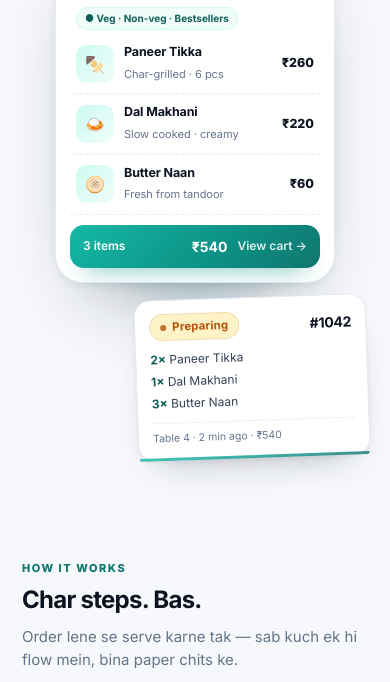
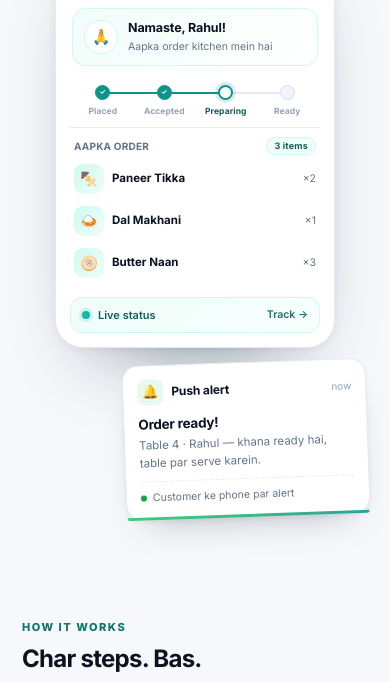
Before and after one commit to srbrandnews-cpu/qrush, a website: page public/index.html in a window 390 px wide. Shown: the part 780-1462 px from the top of the page. Drawn offline with Linux system fonts and the light colour scheme.

Commit message:
Landing: replace priced menu mock with live order status + push alert
No prices in the hero mock so visitors never mistake sample rates for real menu prices. Phone now shows a welcome greeting, live order timeline, items with quantities only, and a floating order-ready push alert.

```diff
--- a/public/index.html
+++ b/public/index.html
@@ -66,41 +66,99 @@
     .phone-top img { width: 34px; height: 34px; border-radius: 10px; }
     .phone-top b { display: block; font-size: 13.5px; letter-spacing: -.02em; }
     .phone-top span { display: block; font-size: 11px; color: var(--muted); }
-    .ph-chip {
-      display: inline-flex; align-items: center; gap: 5px; font-size: 10px; font-weight: 700;
-      color: var(--primary-700); background: var(--primary-50); border: 1px solid var(--primary-100);
-      border-radius: 999px; padding: 3px 8px; margin: 10px 6px 4px;
+    .ph-hello {
+      display: flex; align-items: center; gap: 10px; margin: 11px 2px 4px; padding: 10px 11px;
+      border-radius: 13px; border: 1px solid var(--primary-100);
+      background: linear-gradient(135deg, #f0fdfa, #ffffff);
     }
-    .ph-item { display: flex; align-items: center; gap: 10px; padding: 9px 6px; border-bottom: 1px dashed var(--line); }
-    .ph-item:last-of-type { border-bottom: none; }
-    .ph-thumb { width: 38px; height: 38px; border-radius: 10px; background: linear-gradient(135deg, #ccfbf1, #f0fdfa); display: grid; place-items: center; font-size: 16px; flex: none; }
-    .ph-item b { font-size: 12.5px; display: block; letter-spacing: -.01em; }
-    .ph-item span { font-size: 11px; color: var(--muted); }
-    .ph-item .price { margin-left: auto; font-weight: 800; font-size: 12.5px; }
-    .phone-cart {
-      margin-top: 10px; background: var(--brand-grad); color: #fff; border-radius: 14px; padding: 11px 13px;
-      display: flex; align-items: center; gap: 10px; font-size: 12px; font-weight: 600;
-      box-shadow: 0 14px 24px -16px rgba(13, 148, 136, .9);
+    .ph-hello .e {
+      width: 34px; height: 34px; border-radius: 50%; display: grid; place-items: center;
+      background: #fff; border: 1px solid var(--primary-100); font-size: 15px; flex: none;
     }
-    .phone-cart b { margin-left: auto; font-size: 14px; }
-    .ticket {
-      position: relative; width: 232px; align-self: flex-end; margin-right: 4px; background: #fff;
+    .ph-hello b { display: block; font-size: 12.5px; letter-spacing: -.01em; }
+    .ph-hello span { display: block; font-size: 10.5px; color: var(--muted); margin-top: 1px; }
+
+    /* Live order timeline (no prices anywhere) */
+    .ph-track { display: flex; padding: 15px 2px 6px; }
+    .ph-step {
+      flex: 1; text-align: center; position: relative; font-size: 8.5px; font-weight: 700;
+      color: var(--muted-2); letter-spacing: .01em;
+    }
+    .ph-step i {
+      width: 15px; height: 15px; margin: 0 auto 5px; border-radius: 50%; display: grid; place-items: center;
+      background: #f1f5f9; border: 1px solid var(--line-strong); color: #fff; font-size: 7px;
+      font-style: normal; position: relative; z-index: 1;
+    }
+    .ph-step::before {
+      content: ''; position: absolute; top: 7px; left: -50%; width: 100%; height: 2px; background: var(--line);
+    }
+    .ph-step:first-child::before { display: none; }
+    .ph-step.done i { background: var(--primary); border-color: var(--primary); }
+    .ph-step.done::before { background: var(--primary); }
+    .ph-step.now { color: var(--primary-700); }
+    .ph-step.now i {
+      background: #fff; border: 2px solid var(--primary);
+      animation: stepPulse 1.7s infinite;
+    }
+    .ph-step.now::before { background: var(--primary); }
+    @keyframes stepPulse {
+      0%, 100% { box-shadow: 0 0 0 3px rgba(13, 148, 136, .16); }
+      50% { box-shadow: 0 0 0 6px rgba(13, 148, 136, .04); }
+    }
+
+    .ph-orders { border-top: 1px solid var(--line); margin-top: 4px; padding: 2px 2px 4px; }
+    .ph-orders .ph-h {
+      display: flex; align-items: center; justify-content: space-between; padding: 7px 2px 3px;
+      font-size: 10px; font-weight: 700; color: var(--muted); letter-spacing: .02em;
+    }
+    .ph-orders .ph-h .tag {
+      background: var(--primary-50); color: var(--primary-700); border: 1px solid var(--primary-100);
+      padding: 1px 7px; border-radius: 999px; font-size: 9px;
+    }
+    .ph-row { display: flex; align-items: center; gap: 8px; padding: 6px 2px; font-size: 11.5px; }
+    .ph-row .ph-thumb {
+      width: 30px; height: 30px; border-radius: 9px; font-size: 14px;
+      background: linear-gradient(135deg, #ccfbf1, #f0fdfa); display: grid; place-items: center; flex: none;
+    }
+    .ph-row b { font-weight: 700; color: var(--ink); }
+    .ph-row .q { margin-left: auto; color: var(--muted); font-size: 10.5px; }
+
+    .phone-status {
+      margin-top: 9px; border-radius: 12px; padding: 9px 11px; font-size: 11px; font-weight: 600;
+      display: flex; align-items: center; gap: 8px; color: var(--primary-700);
+      background: linear-gradient(135deg, #f0fdfa, #f7fffd); border: 1px solid var(--primary-100);
+    }
+    .phone-status .dot { background: #14b8a6; box-shadow: 0 0 0 3px rgba(20, 184, 166, .16); animation: pulse 1.6s infinite; }
+    .phone-status .go { margin-left: auto; font-size: 10.5px; color: var(--primary-600); }
+
+    /* Floating "order ready" push alert */
+    .notif {
+      position: relative; width: 244px; align-self: flex-end; margin-right: 2px; background: #fff;
       border: 1px solid var(--line); border-radius: 16px; padding: 13px 14px;
       box-shadow: var(--shadow-md); transform: rotate(-2deg);
     }
-    .ticket::after {
+    .notif::after {
       content: ''; position: absolute; inset: auto 0 -1px 0; height: 3px; border-radius: 0 0 16px 16px;
-      background: var(--brand-grad); opacity: .8;
+      background: linear-gradient(90deg, #22c55e, #0d9488); opacity: .85;
     }
-    .ticket-head { display: flex; align-items: center; justify-content: space-between; margin-bottom: 8px; }
-    .ticket-head b { font-size: 14px; letter-spacing: -.02em; }
-    .ticket-row { font-size: 12px; color: var(--ink-2); padding: 2px 0; }
-    .ticket-row b { color: var(--primary-700); }
-    .ticket-foot { font-size: 10.5px; color: var(--muted); margin-top: 8px; border-top: 1px dashed var(--line); padding-top: 7px; }
+    .notif-top { display: flex; align-items: center; gap: 8px; margin-bottom: 9px; }
+    .notif-ico {
+      width: 26px; height: 26px; border-radius: 8px; display: grid; place-items: center;
+      background: var(--green-bg); color: var(--green); font-size: 13px; flex: none;
+    }
+    .notif-top b { font-size: 12px; letter-spacing: -.01em; }
+    .notif-top .now { margin-left: auto; font-size: 10px; color: var(--muted-2); }
+    .notif h4 { font-size: 13.5px; margin-bottom: 3px; }
+    .notif p { margin: 0; font-size: 11.5px; color: var(--muted); line-height: 1.5; }
+    .notif-foot {
+      display: flex; align-items: center; gap: 6px; margin-top: 9px; padding-top: 8px;
+      border-top: 1px dashed var(--line); font-size: 10.5px; color: var(--muted);
+    }
+    .notif-foot .dot { width: 6px; height: 6px; background: var(--green); }
     @media (max-width: 960px) {
       .hero-grid { grid-template-columns: 1fr; gap: 40px; }
       .mock { padding-bottom: 8px; }
-      .ticket { margin-right: 0; }
+      .notif { margin-right: 0; }
     }
 
     /* ------------------------------ Sections ------------------------------- */
@@ -192,19 +250,37 @@
             <img src="/img/logo.svg" alt="" />
             <div><b>Spice Garden</b><span>Table 4 · Digital menu</span></div>
           </div>
-          <div class="ph-chip">● Veg · Non-veg · Bestsellers</div>
-          <div class="ph-item"><div class="ph-thumb">🍢</div><div><b>Paneer Tikka</b><span>Char-grilled · 6 pcs</span></div><div class="price">₹260</div></div>
-          <div class="ph-item"><div class="ph-thumb">🍛</div><div><b>Dal Makhani</b><span>Slow cooked · creamy</span></div><div class="price">₹220</div></div>
-          <div class="ph-item"><div class="ph-thumb">🫓</div><div><b>Butter Naan</b><span>Fresh from tandoor</span></div><div class="price">₹60</div></div>
-          <div class="phone-cart"><span>3 items</span><b>₹540</b><span style="opacity:.85">View cart →</span></div>
+
+          <div class="ph-hello">
+            <div class="e">🙏</div>
+            <div><b>Namaste, Rahul!</b><span>Aapka order kitchen mein hai</span></div>
+          </div>
+
+          <div class="ph-track">
+            <div class="ph-step done"><i>✓</i>Placed</div>
+            <div class="ph-step done"><i>✓</i>Accepted</div>
+            <div class="ph-step now"><i></i>Preparing</div>
+            <div class="ph-step"><i></i>Ready</div>
+          </div>
+
+          <div class="ph-orders">
+            <div class="ph-h"><span>AAPKA ORDER</span><span class="tag">3 items</span></div>
+            <div class="ph-row"><div class="ph-thumb">🍢</div><b>Paneer Tikka</b><span class="q">×2</span></div>
+            <div class="ph-row"><div class="ph-thumb">🍛</div><b>Dal Makhani</b><span class="q">×1</span></div>
+            <div class="ph-row"><div class="ph-thumb">🫓</div><b>Butter Naan</b><span class="q">×3</span></div>
+          </div>
+
+          <div class="phone-status"><span class="dot"></span> Live status <span class="go">Track →</span></div>
         </div>
 
-        <div class="ticket">
-          <div class="ticket-head"><span class="badge preparing">preparing</span><b>#1042</b></div>
-          <div class="ticket-row"><b>2×</b> Paneer Tikka</div>
-          <div class="ticket-row"><b>1×</b> Dal Makhani</div>
-          <div class="ticket-row"><b>3×</b> Butter Naan</div>
-          <div class="ticket-foot">Table 4 · 2 min ago · ₹540</div>
+        <div class="notif">
+          <div class="notif-top">
+            <span class="notif-ico">🔔</span>
+            <b>Push alert</b><span class="now">now</span>
+          </div>
+          <h4>Order ready!</h4>
+          <p>Table 4 · Rahul — khana ready hai, table par serve karein.</p>
+          <div class="notif-foot"><span class="dot"></span> Customer ke phone par alert</div>
         </div>
       </div>
     </div>
```
